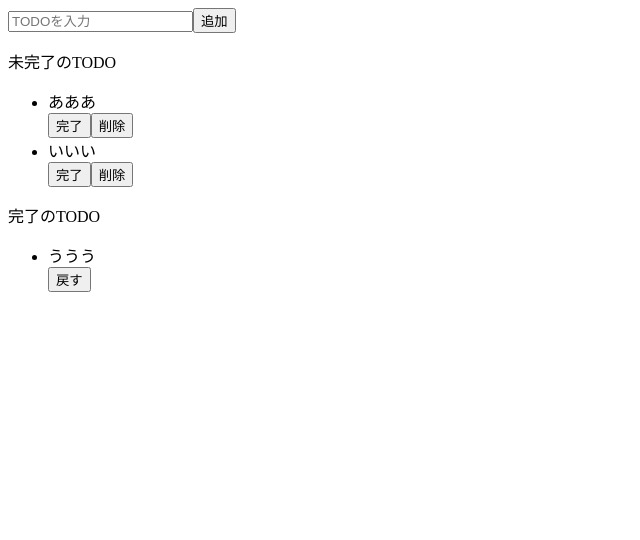
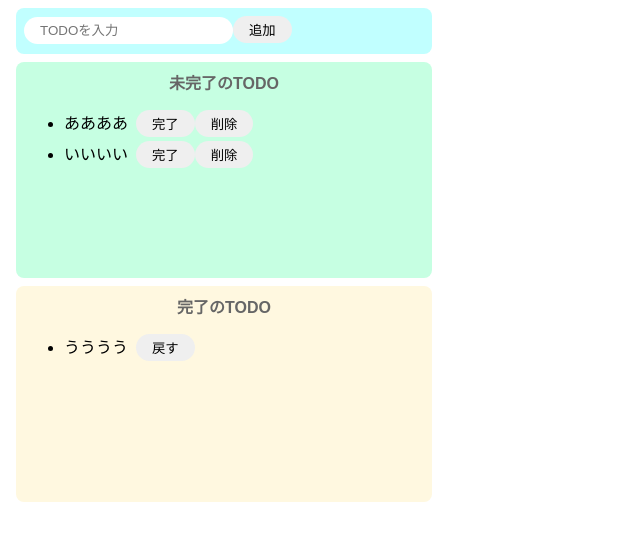
Before and after one commit to daichi1008/udemy-todo-app, a React (Create React App) app: page / in a window 1280 px wide. Shown: the top 540 px of the page, without its empty margins (0-640 px from the left). Built offline with nearby package versions, Linux system fonts and the light colour scheme.

Commit message:
Reactを意識したモックへ変更

```diff
--- a/src/App.jsx
+++ b/src/App.jsx
@@ -1,29 +1,43 @@
+import { useState } from 'react';
 import './styles.css';
 
 export const App =() => {
+  const [incompleteTodos,setincompleteTodos] = useState(['ああああ','いいいい'])
+  const[completeTodos, setcompleteTodos] = useState(["うううう"]);
   return (
     <>
-      <div>
+      <div className="input-area">
         <input placeholder="TODOを入力" />
         <button>追加</button>
       </div>
-      <div>
-        <p>未完了のTODO</p>
+      <div className="incomplete-area ">
+        <p className="title">未完了のTODO</p>
         <ul>
-          <li>あああ</li>
-          <button>完了</button>
-          <button>削除</button>
-          <li>いいい</li>
-          <button>完了</button>
-          <button>削除</button>
+          {incompleteTodos.map((todo)=> {
+            return(
+              <div key={todo}  className="list-row">
+            <li>{todo}</li>
+            <button>完了</button>
+            <button>削除</button>
+            </div>
+            )
+          })}
+
         </ul>
       </div>
-      <p>完了のTODO</p>
-      <ul>
-        <li>ううう</li>
-        <button>戻す</button>
-      </ul>
-      <div></div>
+      <div className="complete-area ">
+        <p className="title">完了のTODO</p>
+        <ul>
+          {completeTodos.map((todo)=>{
+            return(
+              <div key={todo} className="list-row">
+            <li>{todo}</li>
+            <button>戻す</button>
+          </div>
+            )
+          })}
+        </ul>
+      </div>
     </>
   );
 }
--- a/src/styles.css
+++ b/src/styles.css
@@ -0,0 +1,65 @@
+body {
+  font-family: sans-serif;
+}
+
+input {
+  border-radius: 16px;
+  border: none;
+  padding: 6px 16px;
+  outline: none;
+}
+
+button {
+  border-radius: 16px;
+  border: none;
+  padding: 4px 16px;
+}
+
+button:hover {
+  background-color: #ff7fff;
+  color: #fff;
+  cursor: pointer;
+}
+
+li {
+  margin-right: 8px;
+}
+
+.input-area {
+  background-color: #c1ffff;
+  width: 400px;
+  height: 30px;
+  padding: 8px;
+  margin: 8px;
+  border-radius: 8px;
+}
+
+.incomplete-area {
+  background-color: #c6ffe2;
+  width: 400px;
+  min-height: 200px;
+  padding: 8px;
+  margin: 8px;
+  border-radius: 8px;
+}
+
+.complete-area {
+  background-color: #fff8e0;
+  width: 400px;
+  min-height: 200px;
+  padding: 8px;
+  margin: 8px;
+  border-radius: 8px;
+}
+
+.title {
+  text-align: center;
+  margin-top: 0;
+  font-weight: bold;
+  color: #666;
+}
+
+.list-row {
+  display: flex;
+  padding-bottom: 4px;
+}
```
